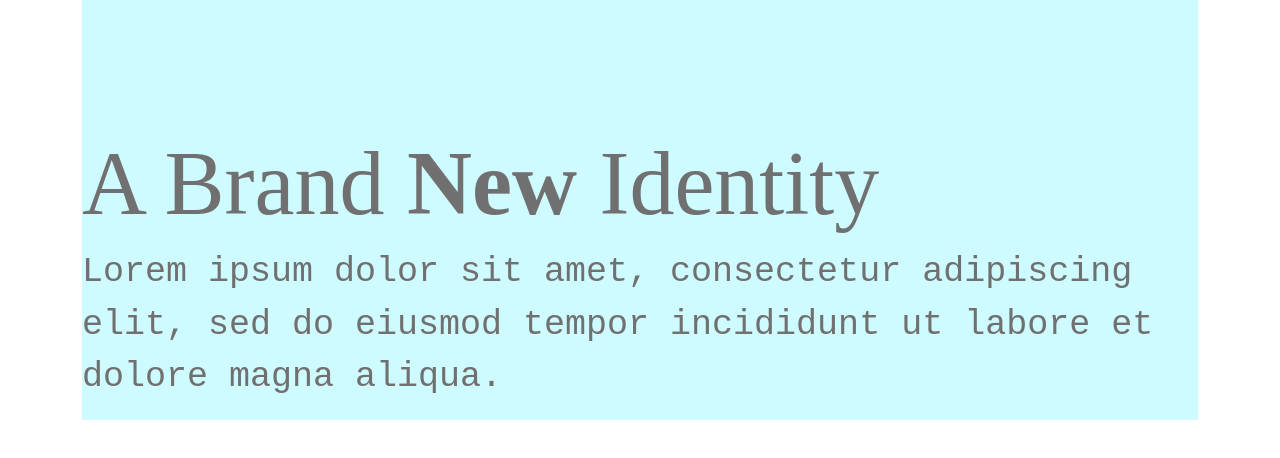
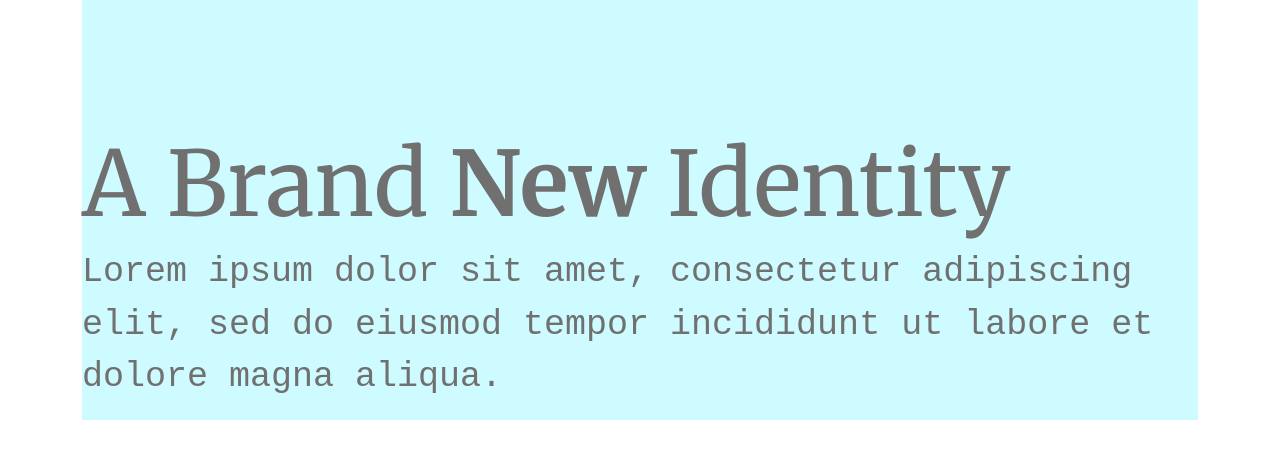
Before and after one commit to ladichriss/a_brand_new_identity, a plain HTML site: page index.html in a window 1280 px wide. Drawn offline with nearby package versions, Linux system fonts and the light colour scheme.

Commit message:
Update Font ( Titolo )
aggiornamento del fonts del titolo

```diff
--- a/Static/CSS/articleTitle.css
+++ b/Static/CSS/articleTitle.css
@@ -1,3 +1,5 @@
+
+@import url('https://fonts.googleapis.com/css2?family=Merriweather:ital,wght@0,300;0,400;0,700;0,900;1,300;1,400;1,700;1,900&display=swap');
 
 .articleTitle {
     padding-top: 130px;
```
